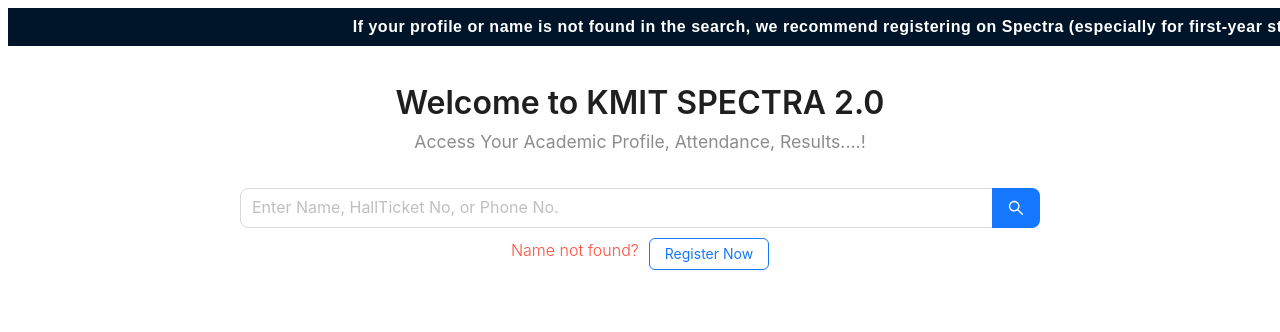
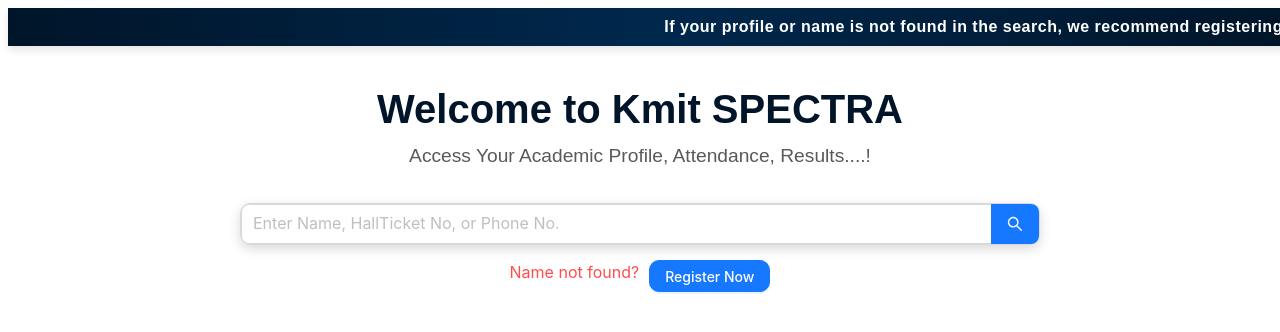
Before and after one commit to Saiteja9989/Spectra, a React (Vite) app in the folder Frontend/: page /search in a window 1280 px wide. Shown: the top 332 px of the page. Built offline with nearby package versions, Linux system fonts and the light colour scheme.

Commit message:
updated UI

```diff
--- a/Frontend/src/components/Homepage.jsx
+++ b/Frontend/src/components/Homepage.jsx
@@ -1,57 +1,53 @@
 import React, { useState } from 'react';
-import { Input,Button, Card, Row, Avatar, Col, Space, Typography, Spin } from 'antd';
+import { Input, Button, Card, Row, Avatar, Col, Space, Typography, Spin } from 'antd';
 import axios from 'axios';
 import Swal from 'sweetalert2';
 import Cookies from 'js-cookie';
 import { useNavigate } from 'react-router-dom';
 import { baseUrl } from '../baseurl';
-import Loader from './Loader';
-import BirthdayPhotoFrame from './BirthdayPhotoFrame';
-// import { Row, Col, Typography, Input, Spin, Space, Card } from 'antd';
-
+import ScrollingText from './ScrollingText';
 const { Text } = Typography;
 
-const ScrollingText = () => {
-    return (
-        <div style={{
-            overflow: 'hidden',
-            whiteSpace: 'nowrap',
-            background: '#001529',
-            color: 'white',
-            padding: '10px 0',
-            fontFamily: '"Poppins", sans-serif',
-            width: '100vw'
-        }}>
-            <div style={{
-                display: 'inline-block',
-                animation: 'scrollText 15s linear infinite',
-                fontSize: '1rem', // Default font size
-                fontWeight: 'bold',
-                letterSpacing: '0.5px',
-                minWidth: '100%',
-            }}>
-                If your profile or name is not found in the search, we recommend registering on Spectra (especially for first-year students).
-            </div>
-            <style>
-                {`
-                    @keyframes scrollText {
-                        from { transform: translateX(100%); }
-                        to { transform: translateX(-100%); }
-                    }
+// const ScrollingText = () => {
+//     return (
+//         <div style={{
+//             overflow: 'hidden',
+//             whiteSpace: 'nowrap',
+//             background: 'linear-gradient(90deg, #001529, #00284d, #001529)',
+//             color: 'white',
+//             padding: '10px 0',
+//             fontFamily: '"Poppins", sans-serif',
+//             width: '100vw',
+//             boxShadow: '0 4px 8px rgba(0, 0, 0, 0.1)'
+//         }}>
+//             <div style={{
+//                 display: 'inline-block',
+//                 animation: 'scrollText 15s linear infinite',
+//                 fontSize: '1rem',
+//                 fontWeight: 'bold',
+//                 letterSpacing: '0.5px',
+//                 minWidth: '100%',
+//             }}>
+//                 If your profile or name is not found in the search, we recommend registering on Spectra (especially for first-year students).
+//             </div>
+//             <style>
+//                 {`
+//                     @keyframes scrollText {
+//                         from { transform: translateX(100%); }
+//                         to { transform: translateX(-100%); }
+//                     }
 
-                    @media screen and (max-width: 768px) {
-                        div {
-                            font-size: 0.9rem; /* Smaller font for mobile */
-                            animation-duration: 15s; /* Slower scrolling on mobile */
-                        }
-                    }
-                `}
-            </style>
-        </div>
-    );
-};
-
-
+//                     @media screen and (max-width: 768px) {
+//                         div {
+//                             font-size: 0.9rem;
+//                             animation-duration: 20s;
+//                         }
+//                     }
+//                 `}
+//             </style>
+//         </div>
+//     );
+// };
 
 const UserInputPage = () => {
     const [searchQuery, setSearchQuery] = useState('');
@@ -115,14 +111,13 @@ const UserInputPage = () => {
         setSearchQuery(resultText);
         try {
             const response = await axios.post(`${baseUrl}/api/def-token`, {
-                id:result._id
+                id: result._id
             });
             if (response.data.success !== 1) {
                 showPasswordPrompt(result);
             } else {
-
                 Cookies.set('token', response.data.token, { expires: 7, sameSite: 'strict' });
-                fetchUserInfo(response.data.token,result._id);
+                fetchUserInfo(response.data.token, result._id);
             }
         } catch (error) {
             console.error('Error logging in:', error);
@@ -142,7 +137,7 @@ const UserInputPage = () => {
             preConfirm: async (password) => {
                 try {
                     const response = await axios.post(`${baseUrl}/api/get-token`, {
-                        id:result._id,
+                        id: result._id,
                         password: password
                     });
 
@@ -159,9 +154,9 @@ const UserInputPage = () => {
             if (result.isConfirmed) {
                 console.log(result);
                 if (result.value && result.value.token) {
-                    localStorage.setItem('cookie',result.value.token);
+                    localStorage.setItem('cookie', result.value.token);
                     Cookies.set('token', result.value.token, { expires: 7, sameSite: 'strict' });
-                    fetchUserInfo(result.value.token,result._id);
+                    fetchUserInfo(result.value.token, result._id);
                 } else {
                     Swal.fire({
                         icon: 'error',
@@ -173,9 +168,8 @@ const UserInputPage = () => {
         });
     };
 
-    const fetchUserInfo = async (token,id) => {
+    const fetchUserInfo = async (token, id) => {
         console.log("fetching response:");
-        // console.log(token)
         try {
             const response = await axios.post(`${baseUrl}/api/userinfo`, {}, {
                 headers: {
@@ -188,7 +182,7 @@ const UserInputPage = () => {
                 console.log(response.data)
                 const { rollno } = response.data;
                 console.log(rollno);
-                localStorage.setItem('rollno',rollno);
+                localStorage.setItem('rollno', rollno);
                 Cookies.set('rollno', rollno, { expires: 7, sameSite: 'strict' });
                 console.log("nooooo");
                 navigate('/user'); // Navigate immediately to /user
@@ -206,14 +200,8 @@ const UserInputPage = () => {
                         }
                     });
                 }, 200);
-             }
-              else {
+            } else {
                 console.log("emo");
-                // Swal.fire({
-                //     icon: 'error',
-                //     title: 'Failed to Retrieve User Info',
-                //     text: 'Could not fetch user information from Netra API.',
-                // });
             }
         } catch (error) {
             console.error('Error fetching user info:', error);
@@ -228,8 +216,8 @@ const UserInputPage = () => {
     const getAvatar = (result) => {
         return (
             <Avatar
-                style={{ backgroundColor: 'grey', verticalAlign: 'middle' }}
-                icon={<Avatar />}
+                style={{ backgroundColor: '#1890ff', verticalAlign: 'middle' }}
+                size="small" // Smaller avatar
             >
                 {getResultText(result).charAt(0)}
             </Avatar>
@@ -253,36 +241,54 @@ const UserInputPage = () => {
 
     return (
         <div>
-            <ScrollingText /> {/* Added the text scroller at the top */}
+            <ScrollingText />
             <div style={{ padding: '2rem', maxWidth: '800px', margin: '0 auto' }}>
                 <Row justify="center" style={{ marginBottom: '2rem' }}>
                     <Col span={24} style={{ textAlign: 'center' }}>
-                 <Text strong style={{ fontSize: '2rem' }}>Welcome to KMIT SPECTRA 2.0</Text>
+                        <Text strong style={{ fontSize: '2.5rem', fontFamily: '"Poppins", sans-serif', color: '#001529' }}>Welcome to Kmit SPECTRA</Text>
                     </Col>
                     <Col span={24} style={{ textAlign: 'center' }}>
-                 <Text type="secondary" style={{ fontSize: '1.1rem' }}>Access Your Academic Profile, Attendance, Results....!</Text>
+                        <Text type="secondary" style={{ fontSize: '1.2rem', fontFamily: '"Poppins", sans-serif', color: '#595959' }}>Access Your Academic Profile, Attendance, Results....!</Text>
                     </Col>
-
-             {/* <BirthdayPhotoFrame/> */}
                 </Row>
-         <Row justify="center">
-             <Col span={24}>
+<Row justify="center" style={{ marginTop: '20px' }}>
+    <Col span={24} style={{ textAlign: 'center' }}>
         <Input.Search
             value={searchQuery}
             onChange={handleInputChange}
             placeholder="Enter Name, HallTicket No, or Phone No."
             enterButton
             size="large"
-                     style={{ width: '100%' }}
+            style={{
+                width: '100%',
+                borderRadius: '10px',
+                boxShadow: '0 4px 12px rgba(0, 0, 0, 0.15)',
+                border: '1px solid #d9d9d9',
+                transition: 'all 0.3s ease-in-out',
+            }}
         />
     </Col>
-             <div style={{ display: 'flex', justifyContent: 'center', marginTop: '10px', gap: '10px' }}>
-                            <Text style={{ color: '#fb4f3e', fontSize: '1rem', fontWeight: '350' }}>Name not found?</Text>
-                            <Button type="default" style={{ borderColor: '#1677ff', color: '#1677ff' }} onClick={() => navigate('/register')}>
+    <Col span={24} style={{ display: 'flex', justifyContent: 'center', marginTop: '15px' }}>
+        <Text style={{ color: '#ff4d4f', fontSize: '1rem', fontWeight: '400' }}>Name not found?</Text>
+        <Button
+            type="primary"
+            style={{
+                borderRadius: '10px',
+                backgroundColor: '#1677ff',
+                borderColor: '#1677ff',
+                color: 'white',
+                fontWeight: '500',
+                marginLeft: '10px',
+                padding: '6px 15px',
+                transition: 'all 0.3s ease',
+            }}
+            onClick={() => navigate('/register')}
+        >
             Register Now
         </Button>
-                        </div>
+    </Col>
 </Row>
+
                 {loading && (
                     <Row justify="center" style={{ marginTop: '2rem' }}>
                         <Col span={24} style={{ textAlign: 'center' }}>
@@ -294,26 +300,47 @@ const UserInputPage = () => {
                     <Row justify="center" style={{ marginTop: '2rem' }}>
                         <Col span={24}>
                             <Space direction="vertical" style={{ width: '100%' }}>
-                         {searchResults.map((result, index) => (
+                                {searchResults.slice(0, 5).map((result, index) => (
                                     <Card
                                         key={index}
-                                 style={{ boxShadow: '0 4px 8px rgba(0, 0, 0, 0.1)', marginBottom: '1rem' }}
+                                        style={{
+                                            boxShadow: '0 2px 4px rgba(0, 0, 0, 0.1)',
+                                            marginBottom: '0.5rem',
+                                            borderRadius: '8px',
+                                            cursor: 'pointer',
+                                            transition: 'transform 0.2s, box-shadow 0.2s',
+                                            padding: '2px 8px', // Compact padding
+                                            width: '100%',
+                                        }}
                                         onClick={() => handleResultClick(result)}
+                                        hoverable
                                     >
                                         <Card.Meta
                                             avatar={getAvatar(result)}
-                                     title={<Text strong>{getResultText(result)}</Text>}
-                                     description={`CURRENT YEAR: ${result.currentyear}`}
+                                            title={
+                                                <Text strong style={{ fontSize: '0.7rem' }}> {/* Smaller font size */}
+                                                    {getResultText(result)}
+                                                </Text>
+                                            }
+                                            description={
+                                                <Text type="secondary" style={{ fontSize: '0.8rem' }}> {/* Smaller font size */}
+                                                    CURRENT YEAR: {result.currentyear}
+                                                </Text>
+                                            }
                                         />
                                     </Card>
                                 ))}
+                                {searchResults.length > 5 && (
+                                    <Text type="secondary" style={{ textAlign: 'center', marginTop: '1rem', fontSize: '0.9rem' }}>
+                                        Showing top 5 results. Refine your search to see more.
+                                    </Text>
+                                )}
                             </Space>
                         </Col>
                     </Row>
                 )}
             </div>
         </div>
-
     );
 };
 
--- /dev/null
+++ b/Frontend/src/components/ScrollingText.css
@@ -0,0 +1,35 @@
+/* Container for the scrolling text */
+.scrolling-container {
+  overflow: hidden;
+  white-space: nowrap;
+  background: linear-gradient(90deg, #001529, #00284d, #001529);
+  color: white;
+  padding: 10px 0;
+  font-family: 'Poppins', sans-serif;
+  width: 100vw;
+  box-shadow: 0 4px 8px rgba(0, 0, 0, 0.1);
+}
+
+/* Scrolling text animation */
+.scrolling-text {
+  display: inline-block;
+  animation: scrollText 20s linear infinite; /* Adjust duration as needed */
+  font-size: 1rem;
+  font-weight: bold;
+  letter-spacing: 0.5px;
+  padding-left: 100%; /* Start the text off-screen */
+}
+
+/* Keyframes for scrolling animation */
+@keyframes scrollText {
+  from { transform: translateX(0); }
+  to { transform: translateX(-100%); }
+}
+
+/* Responsive design for smaller screens */
+@media screen and (max-width: 768px) {
+  .scrolling-text {
+    font-size: 0.9rem;
+    animation-duration: 25s; /* Slower speed for smaller screens */
+  }
+}
--- /dev/null
+++ b/Frontend/src/components/ScrollingText.jsx
@@ -0,0 +1,14 @@
+import React from 'react';
+import './ScrollingText.css'; // Import the CSS file
+
+const ScrollingText = () => {
+  return (
+    <div className="scrolling-container">
+      <div className="scrolling-text">
+        If your profile or name is not found in the search, we recommend registering on Spectra (especially for first-year students).
+      </div>
+    </div>
+  );
+};
+
+export default ScrollingText;
```
Also changed, not shown: Frontend/src/components/Register.jsx (+27 -71 lines). Lines whose indentation alone changed are shown as unchanged.
